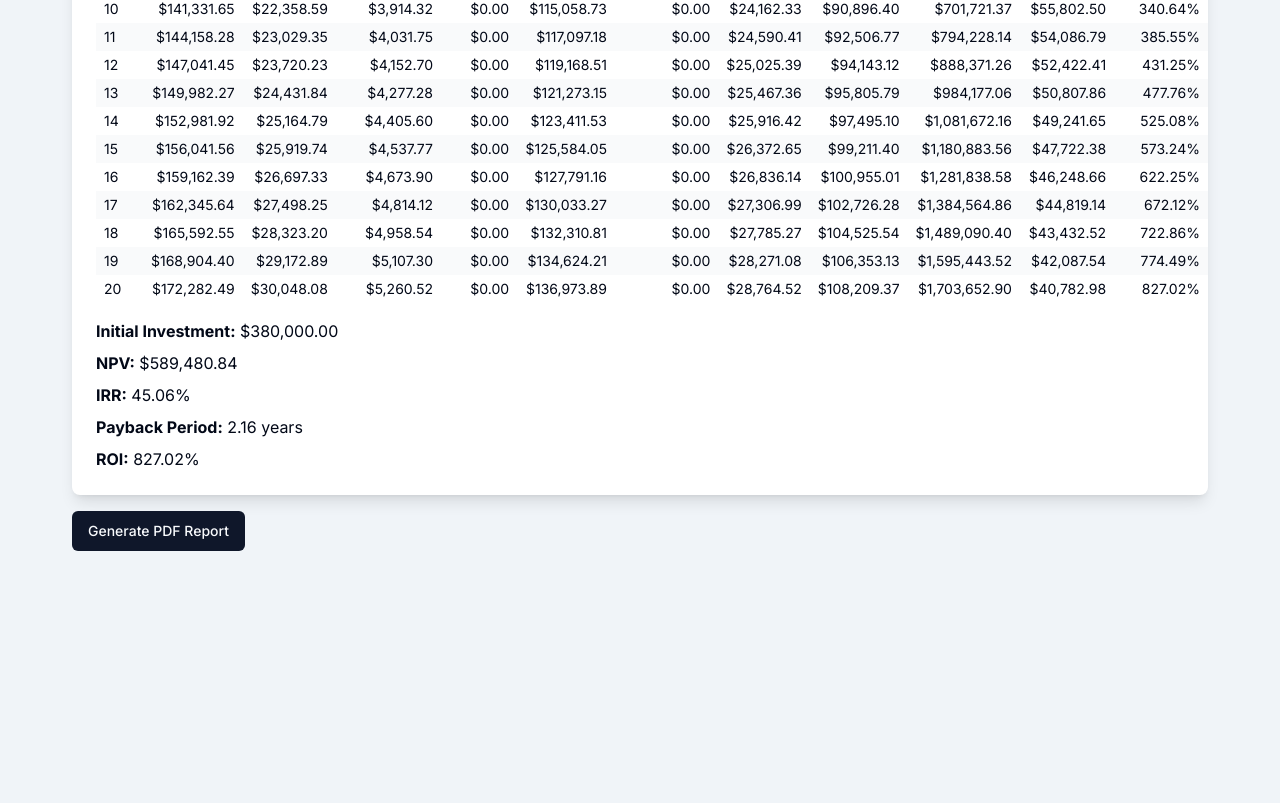
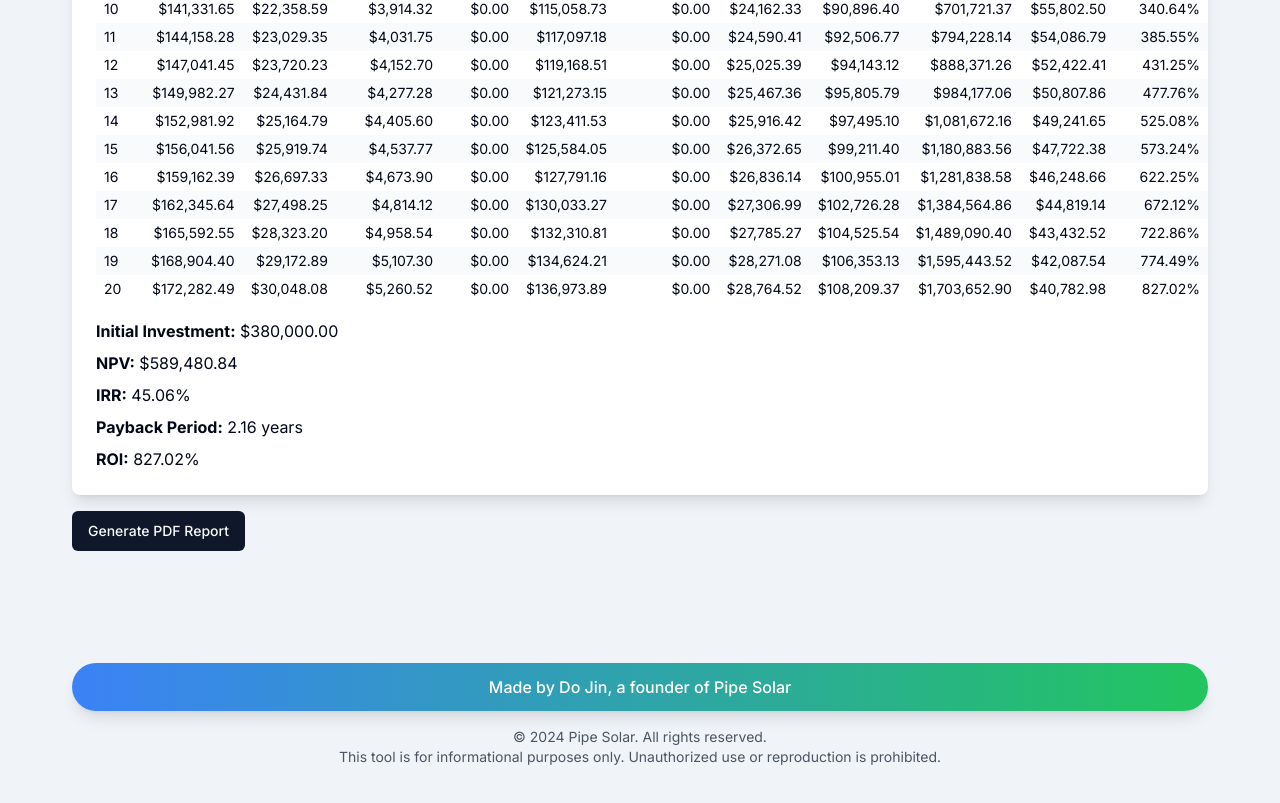
Before and after one commit to dojin23/EV-Solar-Financial-Calculator, a Next.js app: page / in a window 1280 px wide. Shown: the part 2737-3540 px from the top of the page. Before the commit the page ends 3320 px from the top, so only its background shows below. Built offline with nearby package versions, Linux system fonts and the light colour scheme; what @react-pdf/renderer would draw is missing.

Commit message:
Add footer with attribution and copyright notice

```diff
--- a/src/app/layout.tsx
+++ b/src/app/layout.tsx
@@ -1,12 +1,13 @@
 import type { Metadata } from "next";
 import { Inter } from "next/font/google";
 import "./globals.css";
+import { Footer } from "@/components/ui/Footer";
 
 const inter = Inter({ subsets: ["latin"] });
 
 export const metadata: Metadata = {
-  title: "Create Next App",
-  description: "Generated by create next app",
+  title: "EV Proposal",
+  description: "EV and Solar Financial Calculator",
 };
 
 export default function RootLayout({
@@ -16,7 +17,10 @@ export default function RootLayout({
 }>) {
   return (
     <html lang="en">
-      <body className={inter.className}>{children}</body>
+      <body className={inter.className}>
+        {children}
+        <Footer />
+      </body>
     </html>
   );
 }
--- /dev/null
+++ b/src/components/ui/Footer.tsx
@@ -0,0 +1,38 @@
+import Link from 'next/link';
+
+export function Footer() {
+  const currentYear = new Date().getFullYear();
+
+  return (
+    <footer className="mt-12 pb-4">
+      <div className="container mx-auto px-4">
+        <div className="
+          bg-gradient-to-r from-blue-500 to-green-500
+          hover:from-green-500 hover:to-blue-500
+          rounded-full shadow-lg
+          transition-all duration-300 ease-in-out
+          hover:scale-105 hover:shadow-xl
+        ">
+          <Link
+            href="https://pipe.solar"
+            target="_blank"
+            rel="noopener noreferrer"
+            className="
+              block py-3 px-6 text-center text-white font-medium
+              transition-all duration-300 ease-in-out
+              hover:text-shadow hover:font-semibold
+            "
+          >
+            Made by Do Jin, a founder of Pipe Solar
+          </Link>
+        </div>
+        <div className="mt-4 text-center text-sm text-gray-600">
+          © {currentYear} Pipe Solar. All rights reserved.
+          <br />
+          This tool is for informational purposes only.
+          Unauthorized use or reproduction is prohibited.
+        </div>
+      </div>
+    </footer>
+  );
+}
--- a/tailwind.config.ts
+++ b/tailwind.config.ts
@@ -56,9 +56,24 @@ const config: Config = {
       borderColor: {
         DEFAULT: "hsl(var(--border))",
       },
+      textShadow: {
+        DEFAULT: '0 2px 4px rgba(0,0,0,0.1)',
+      },
     },
   },
-  plugins: [require("tailwindcss-animate")],
+  plugins: [
+    function ({ addUtilities }) {
+      const newUtilities = {
+        '.text-shadow': {
+          textShadow: '0 2px 4px rgba(0,0,0,0.1)',
+        },
+        '.text-shadow-none': {
+          textShadow: 'none',
+        },
+      }
+      addUtilities(newUtilities)
+    }
+  ],
 }
 
 export default config
```
